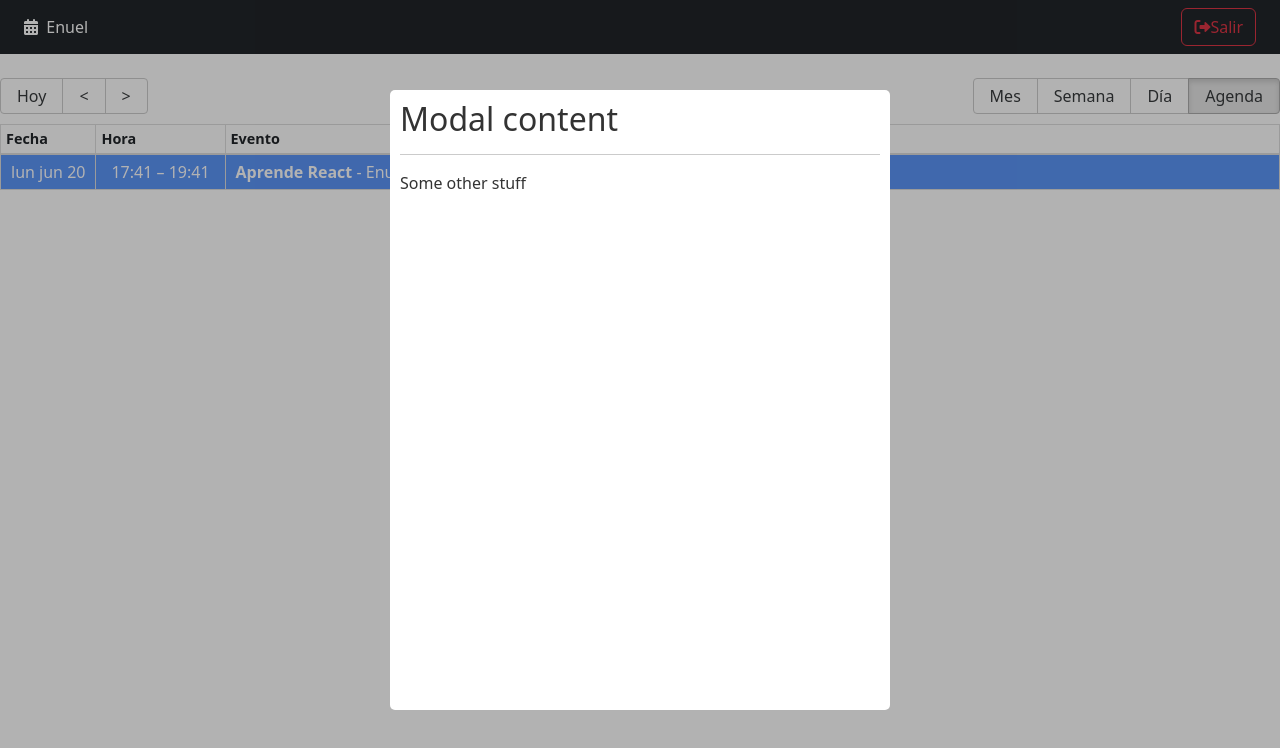
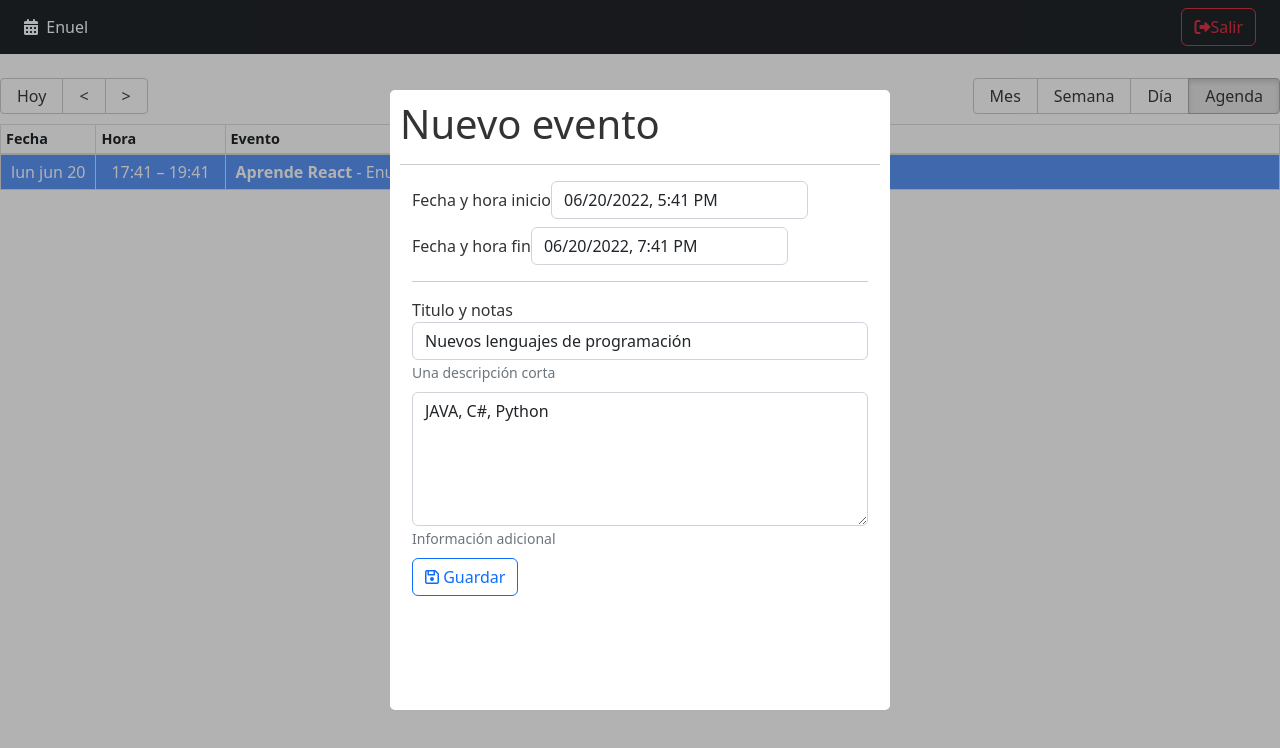
Before and after one commit to Lordishh/calendar, a React (Vite) app: page / in a window 1280 px wide. Shown: the top 748 px of the page. Built offline with nearby package versions, Linux system fonts and the light colour scheme.

Commit message:
modal content

```diff
--- a/package.json
+++ b/package.json
@@ -11,6 +11,7 @@
     "date-fns": "^2.28.0",
     "react": "^18.0.0",
     "react-big-calendar": "^0.40.2",
+    "react-datepicker": "^4.8.0",
     "react-dom": "^18.0.0",
     "react-modal": "^3.15.1",
     "react-router-dom": "6"
--- a/src/calendar/components/CalendarModal.jsx
+++ b/src/calendar/components/CalendarModal.jsx
@@ -1,5 +1,10 @@
+import { addHours } from "date-fns";
 import { useState } from "react";
+
 import Modal from "react-modal"
+import DatePicker from "react-datepicker";
+
+import "react-datepicker/dist/react-datepicker.css";
 
 const customStyles = {
   content: {
@@ -18,6 +23,27 @@
 
   const [isOpen, setIsOpen] = useState(true);
 
+  const [formValues, setFormValues] = useState({
+    title: 'Nuevos lenguajes de programación',
+    notes: 'JAVA, C#, Python',
+    start: new Date(),
+    end: addHours( new Date(), 2),
+  });
+
+    const onInputChanged = ({ target }) => {
+    setFormValues({
+      ...formValues,
+      [target.name]: target.value,
+    });
+  }
+
+  const onDateChanged = ( event, changing ) => {
+    setFormValues({
+      ...formValues,
+      [changing]: event,
+    });
+  }
+
   const onCloseModal = () => {
     console.log('cerrando modal');
     setIsOpen( false );
@@ -32,9 +58,68 @@
       overlayClassName="modal-fondo"
       closeTimeoutMS={ 200 }
     >
-      <h2>Modal content</h2>
+      <h1> Nuevo evento </h1>
       <hr />
-      <p>Some other stuff</p>
+      <form className="container">
+
+          <div className="form-group mb-2">
+              <label>Fecha y hora inicio</label>
+              <DatePicker
+                selected={ formValues.start }
+                onChange={ (event) => onDateChanged(event, 'start') }
+                className="form-control"
+                dateFormat="Pp"
+              />
+          </div>
+
+          <div className="form-group mb-2">
+              <label>Fecha y hora fin</label>
+              <DatePicker
+                minDate={ formValues.start }
+                selected={ formValues.end }
+                onChange={ (event) => onDateChanged(event, 'end') }
+                className="form-control"
+                dateFormat="Pp"
+              />
+          </div>
+
+          <hr />
+          <div className="form-group mb-2">
+              <label>Titulo y notas</label>
+              <input
+                  type="text"
+                  className="form-control"
+                  placeholder="Título del evento"
+                  name="title"
+                  autoComplete="off"
+                  value={ formValues.title }
+                  onChange={ onInputChanged }
+              />
+              <small id="emailHelp" className="form-text text-muted">Una descripción corta</small>
+          </div>
+
+          <div className="form-group mb-2">
+              <textarea
+                  type="text"
+                  className="form-control"
+                  placeholder="Notas"
+                  rows="5"
+                  name="notes"
+                  value={ formValues.notes }
+                  onChange={ onInputChanged }
+              ></textarea>
+              <small id="emailHelp" className="form-text text-muted">Información adicional</small>
+          </div>
+
+          <button
+              type="submit"
+              className="btn btn-outline-primary btn-block"
+          >
+              <i className="far fa-save"></i>
+              <span> Guardar</span>
+          </button>
+
+      </form>
     </Modal>
   )
 }
```
Also changed, not shown: 1 other file (tests, documents, lock files or other folders).
